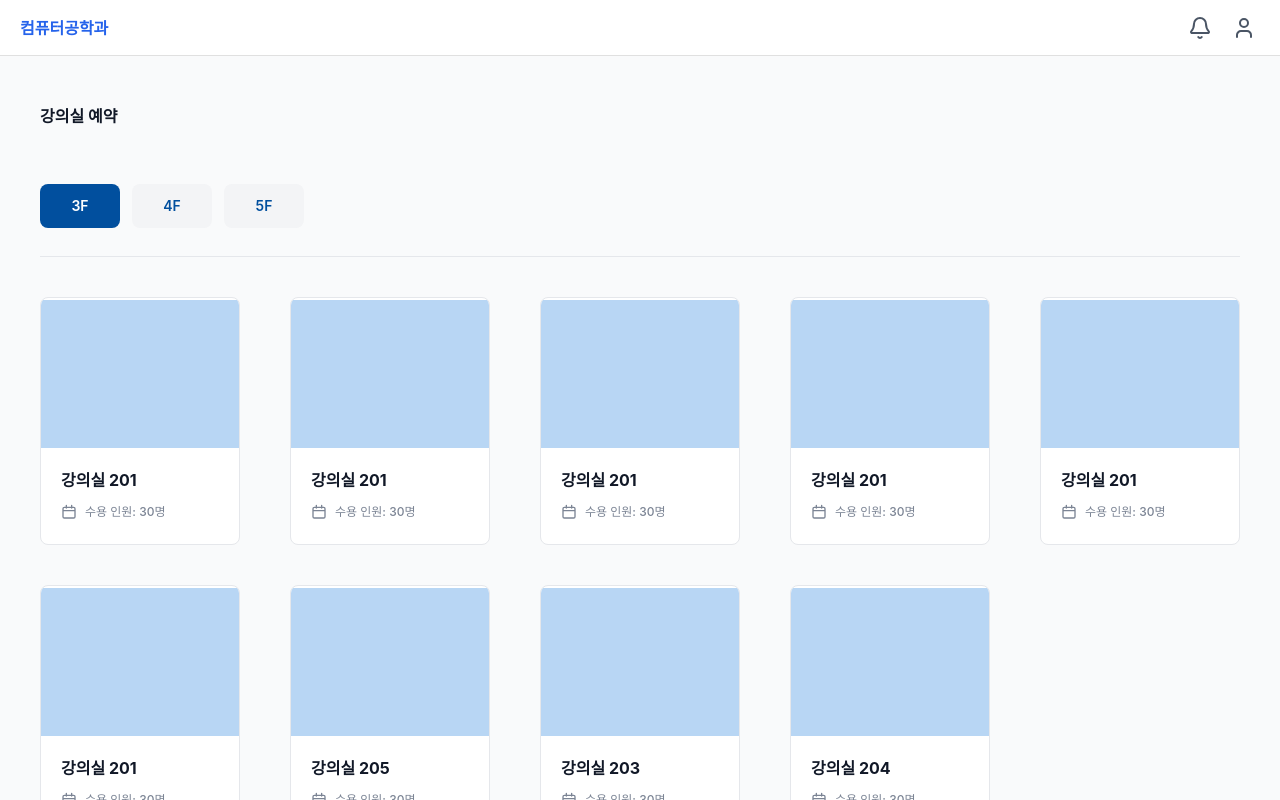
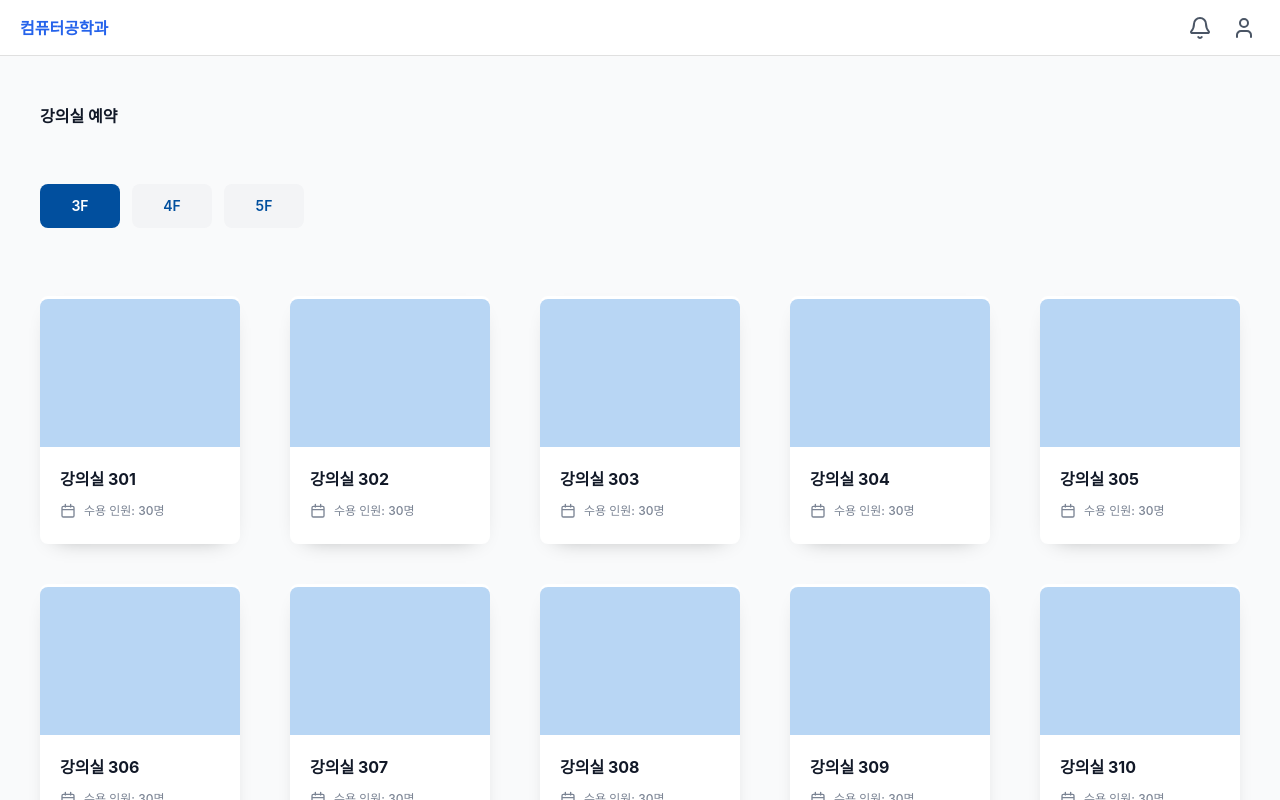
Before and after one commit to Lucky-Chill/LuckyChill-Frontend, a React (Vite) app: page /home in a window 1280 px wide. Built offline with nearby package versions, Linux system fonts and the light colour scheme; no server answers.

Commit message:
[#24] style : 디자인 수정

```diff
--- a/src/features/home/ui/ClassroomCard.jsx
+++ b/src/features/home/ui/ClassroomCard.jsx
@@ -1,11 +1,11 @@
 function ClassroomCard({ roomName, capacity, onClick }) {
   return (
     <button
-      className='h-[248px] w-[200px] cursor-pointer overflow-hidden rounded-lg border border-[#e5e7eb] bg-white p-0 text-left transition-shadow hover:shadow-[0_8px_18px_-14px_rgb(0_0_0_/_0.45)] focus-visible:outline-3 focus-visible:outline-offset-3 focus-visible:outline-gachon-light-blue'
+      className='h-[248px] w-[200px] cursor-pointer overflow-hidden rounded-lg border-none bg-white p-0 text-left shadow-[0_8px_22px_-16px_rgb(0_0_0_/_0.45)] transition-shadow hover:shadow-[0_12px_28px_-16px_rgb(0_0_0_/_0.55)] focus-visible:outline-3 focus-visible:outline-offset-3 focus-visible:outline-gachon-light-blue'
       type='button'
       onClick={onClick}
     >
-      <div className='h-[148px] bg-gachon-light-blue' />
+      <div className='h-[148px] rounded-t-lg bg-gachon-light-blue' />
       <div className='px-5 py-5'>
         <h2 className='m-0 text-base leading-6 font-bold tracking-normal text-[#111827]'>
           {roomName}
--- a/src/features/home/ui/HomeContent.jsx
+++ b/src/features/home/ui/HomeContent.jsx
@@ -4,27 +4,18 @@ import ClassroomCard from './ClassroomCard';
 import FloorTabs from './FloorTabs';
 
 const CLASSROOMS_BY_FLOOR = {
-  '3F': [
-    { id: '3f-201-a', roomName: '강의실 201', capacity: 30 },
-    { id: '3f-201-b', roomName: '강의실 201', capacity: 30 },
-    { id: '3f-201-c', roomName: '강의실 201', capacity: 30 },
-    { id: '3f-201-d', roomName: '강의실 201', capacity: 30 },
-    { id: '3f-201-e', roomName: '강의실 201', capacity: 30 },
-    { id: '3f-201-f', roomName: '강의실 201', capacity: 30 },
-    { id: '3f-205', roomName: '강의실 205', capacity: 30 },
-    { id: '3f-203', roomName: '강의실 203', capacity: 30 },
-    { id: '3f-204', roomName: '강의실 204', capacity: 30 },
-  ],
-  '4F': [
-    { id: '4f-401', roomName: '강의실 401', capacity: 30 },
-    { id: '4f-402', roomName: '강의실 402', capacity: 30 },
-    { id: '4f-403', roomName: '강의실 403', capacity: 30 },
-  ],
-  '5F': [
-    { id: '5f-501', roomName: '강의실 501', capacity: 30 },
-    { id: '5f-502', roomName: '강의실 502', capacity: 30 },
-    { id: '5f-503', roomName: '강의실 503', capacity: 30 },
-  ],
+  '3F': Array.from({ length: 10 }, (_, index) => {
+    const roomNumber = 301 + index;
+    return { id: `3f-${roomNumber}`, roomName: `강의실 ${roomNumber}`, capacity: 30 };
+  }),
+  '4F': Array.from({ length: 10 }, (_, index) => {
+    const roomNumber = 401 + index;
+    return { id: `4f-${roomNumber}`, roomName: `강의실 ${roomNumber}`, capacity: 30 };
+  }),
+  '5F': Array.from({ length: 10 }, (_, index) => {
+    const roomNumber = 501 + index;
+    return { id: `5f-${roomNumber}`, roomName: `강의실 ${roomNumber}`, capacity: 30 };
+  }),
 };
 
 function HomeContent() {
@@ -46,7 +37,7 @@ function HomeContent() {
         <FloorTabs activeFloor={activeFloor} onFloorChange={setActiveFloor} />
       </div>
 
-      <div className='mt-7 min-h-[536px] border-t border-[#e5e7eb] pt-10'>
+      <div className='mt-7 min-h-[536px] pt-10'>
         <div className='grid grid-cols-[repeat(5,200px)] justify-between gap-y-10'>
           {classrooms.map((classroom) => (
             <ClassroomCard
```
